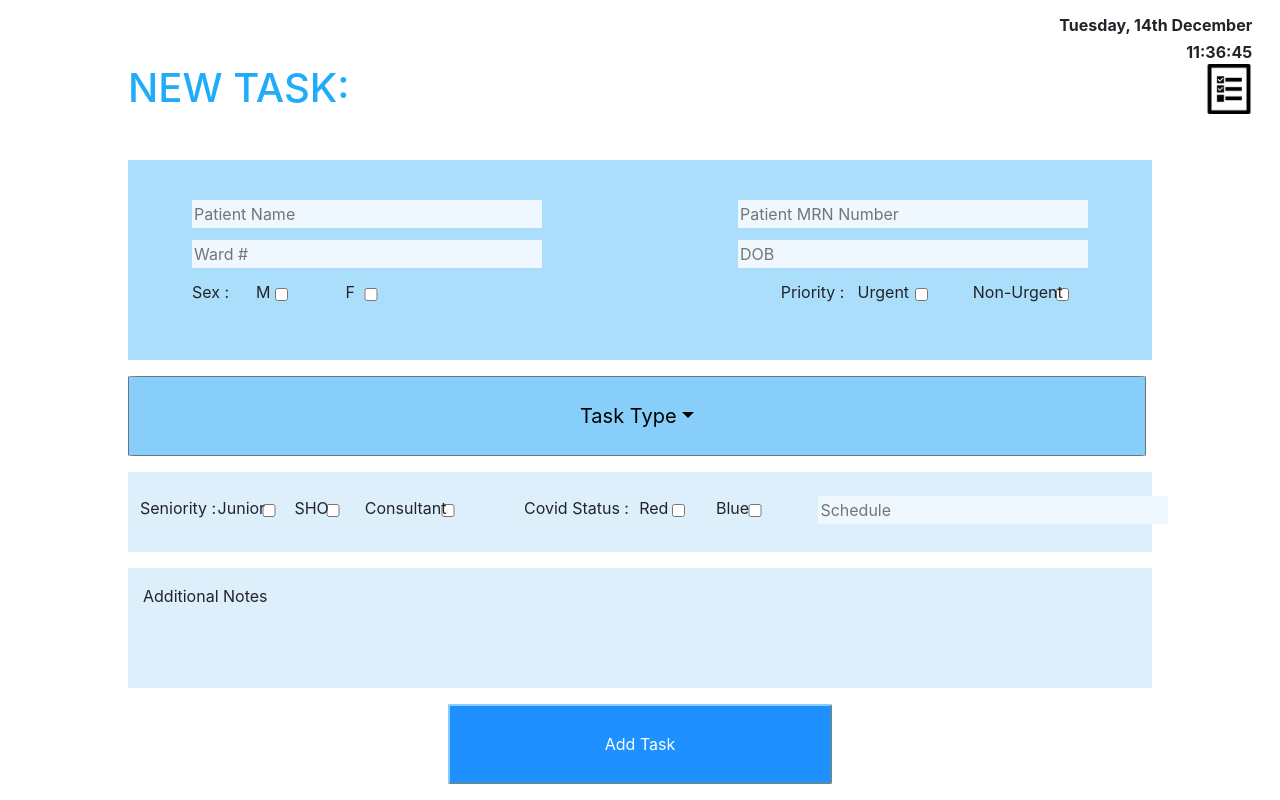
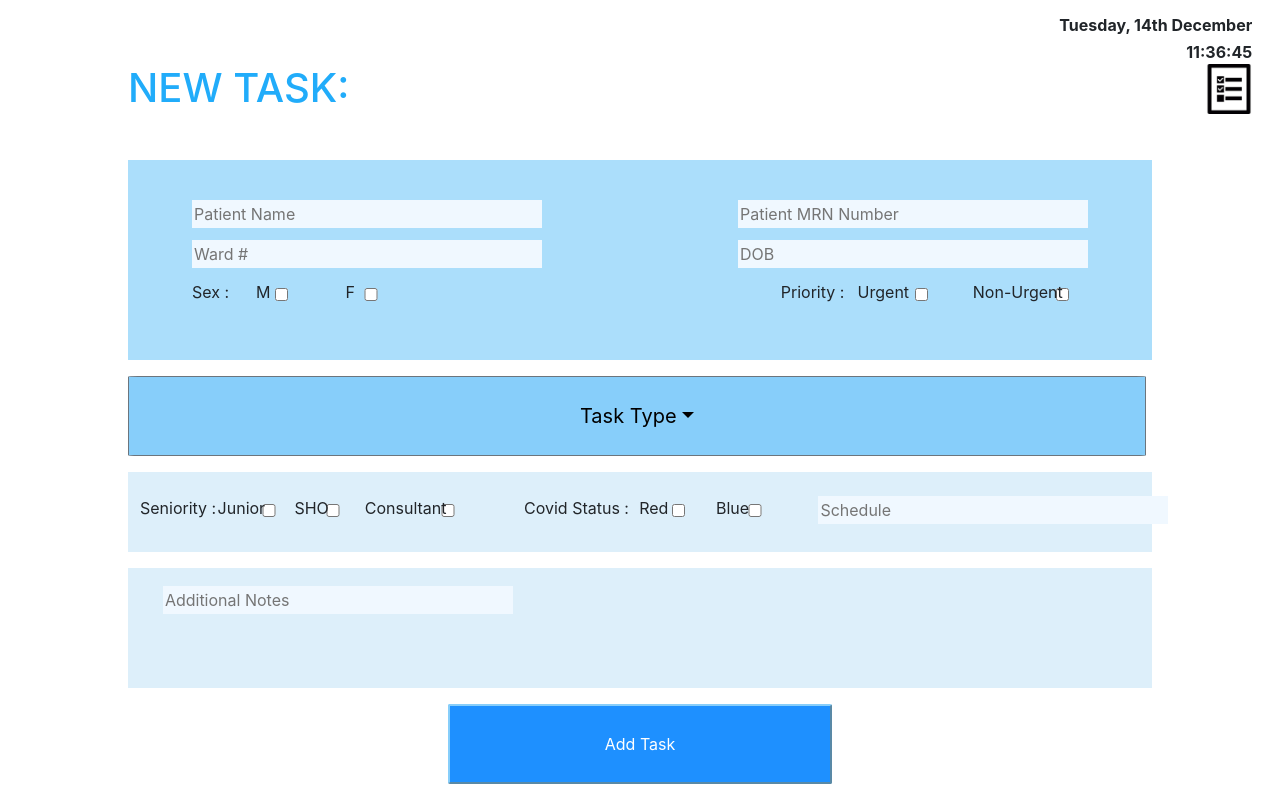
Before and after one commit to amaankahmad/NHS_Handover_App_Frontend, a React (Create React App) app in the folder nhs_handover/: page /NewTask in a window 1280 px wide. Built offline with nearby package versions, Linux system fonts and the light colour scheme.

Commit message:
new Task front end done

```diff
--- a/nhs_handover/src/NewTask/NewTask.css
+++ b/nhs_handover/src/NewTask/NewTask.css
@@ -252,6 +252,13 @@ NewTask{
     background-color: #DDEFFA;
 }
 
+#additionalNotesN{
+    position: relative;
+    top: 15%;
+    left: 2%;
+    height: 10%;
+    width: 80%;
+}
 
 #AddTaskN {
     position: fixed;
--- a/nhs_handover/src/NewTask/NewTask.js
+++ b/nhs_handover/src/NewTask/NewTask.js
@@ -94,8 +94,7 @@ function NewTask() {
                     </div>
 
                     <div id="containerFourN" className="container">
-                        <p/>
-                        Additional Notes
+                        <div id="additionalNotesN" > <input type="text" placeholder={"Additional Notes"}/></div>
                     </div>
                     <button id="AddTaskN">
                         Add Task
```
